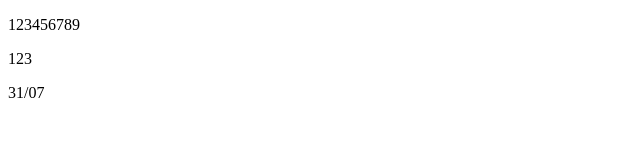
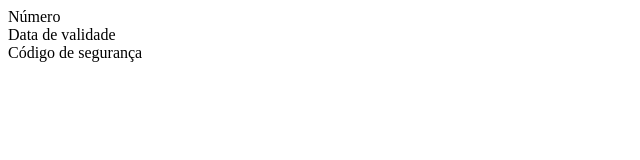
Before and after one commit to lcmacedo/cards-html-test, a plain HTML site: page index.html in a window 1280 px wide. Shown: the whole page, without its empty margins (0-640 px from the left). Drawn offline with Linux system fonts and the light colour scheme.

Commit message:
Change page layout and add js

```diff
--- a/index.html
+++ b/index.html
@@ -1,22 +1,18 @@
 <!DOCTYPE html>
+
 <html>
-
-<body>
-
-  <div id="card-data">
-    <div>
-      <p id="card-number">123456789</p>
-      <div>
-        <div>
-          <p id="card-cvv">123</p>
-        </div>
-        <div>
-          <p id="card-expiry-date">31/07</p>
-        </div>
-      </div>
+  <body>
+    <div id="card-data">
+      <div id="card-number-title">Número</div>
+      <div id="card-number"></div>
+      <div id="card-expiry-date-title">Data de validade</div>
+      <div id="card-expiry-date"></div>
+      <div id="card-cvv-title">Código de segurança</div>
+      <div id="card-cvv"></div>
     </div>
-  </div>
-
-</body>
-
+  </body>
+  <script src="swap.js" type="text/javascript"></script>
+  <script>
+    swap({ token: "ACCESS_TOKEN" });
+  </script>
 </html>
--- /dev/null
+++ b/swap.js
@@ -0,0 +1,21 @@
+(() => {
+  var p = (t) => {
+    let n = document.getElementById("card-data"),
+      d = document.getElementById("card-number"),
+      i = document.getElementById("card-cvv"),
+      c = document.getElementById("card-expiry-date"),
+      e = document.createElement("iframe"),
+      m = window.location.origin;
+    window.addEventListener("message", l, !1);
+    function l(a) {
+      (d.innerHTML = "a.data.cardNumber"),
+        (i.innerHTML = "a.data.cardCVV"),
+        (c.innerHTML = "a.data.cardExpiryDate");
+    }
+    (e.style =
+      "border:0;position:absolute;width:0%;height:0%;top:0;left:0;z-index:10000000000;"),
+      (e.name = "card-pan"),
+      n.appendChild(e);
+  };
+  window.swap = p;
+})();
```
